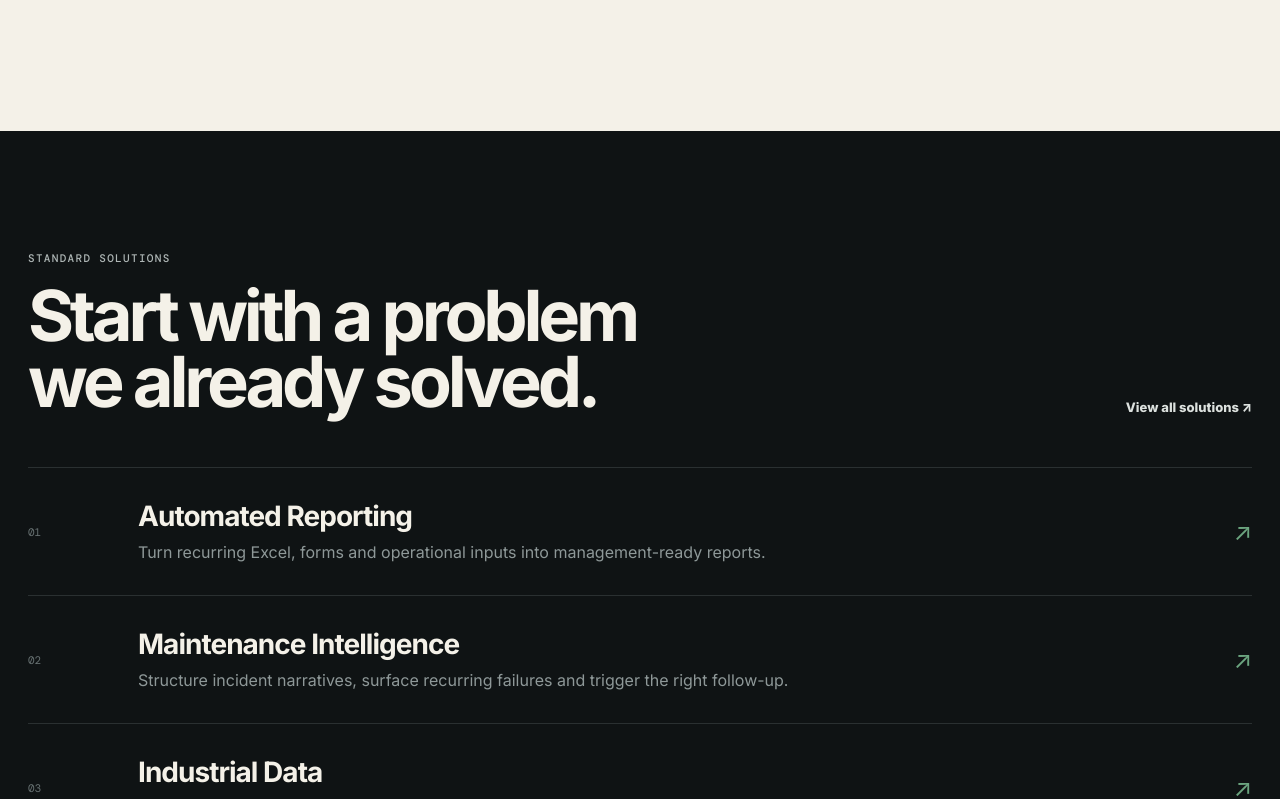
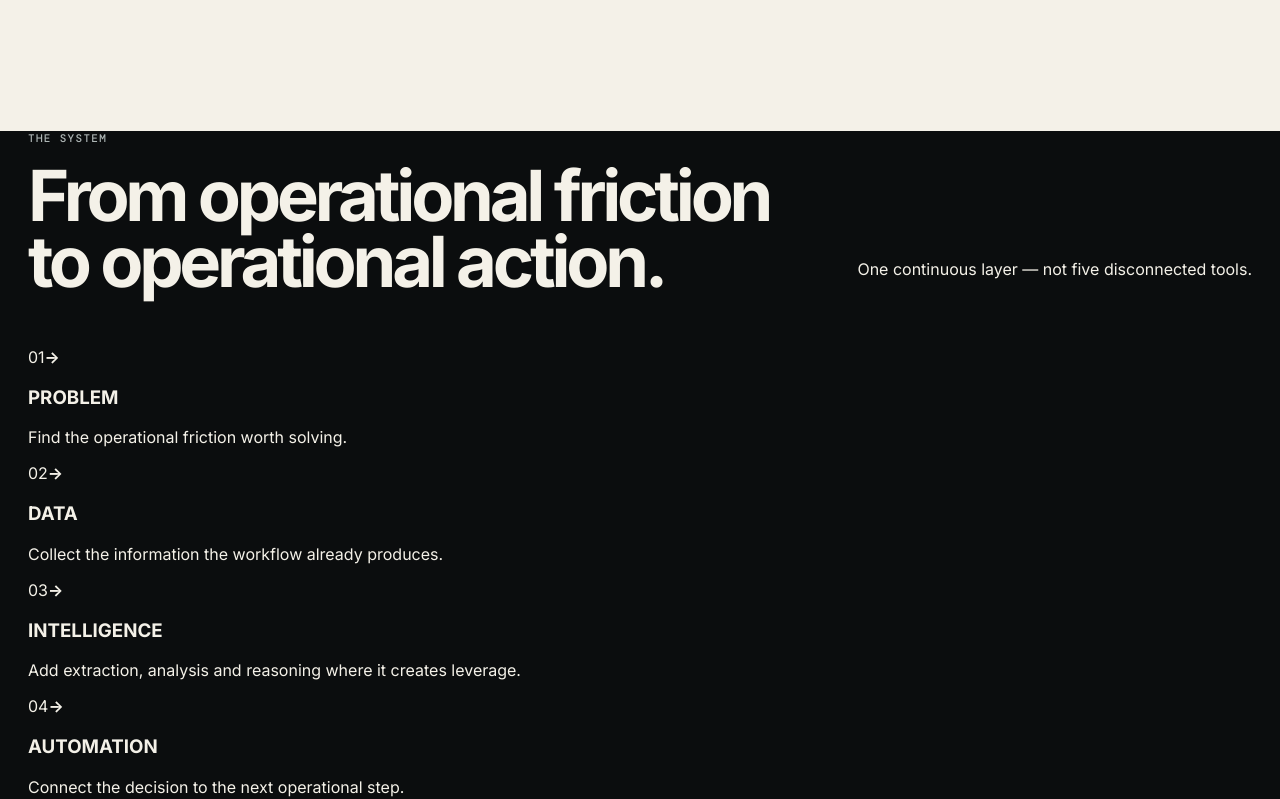
Before and after one commit to bouhounyaakoub2023-cmd/MVP, a Next.js app: page / in a window 1280 px wide. Shown: the part 1466-2265 px from the top of the page. Built offline with nearby package versions, Linux system fonts and the light colour scheme.

Commit message:
Refine corporate homepage with industrial intelligence lifecycle

```diff
--- a/app/page.tsx
+++ b/app/page.tsx
@@ -7,11 +7,18 @@ const solutions = [
   ['02', 'Maintenance Intelligence', 'Structure incident narratives, surface recurring failures and trigger the right follow-up.'],
   ['03', 'Industrial Data', 'Connect fragmented operational information into a reliable layer for analysis and action.'],
 ];
+const lifecycle = [
+  ['01', 'PROBLEM', 'Find the operational friction worth solving.'],
+  ['02', 'DATA', 'Collect the information the workflow already produces.'],
+  ['03', 'INTELLIGENCE', 'Add extraction, analysis and reasoning where it creates leverage.'],
+  ['04', 'AUTOMATION', 'Connect the decision to the next operational step.'],
+  ['05', 'ACTION', 'Put the result back into the workflow, not another dashboard.'],
+];
 
 export default function Home() {
   return <PageFrame>
     <main>
-      <div className="announcement"><span>INDUSTRIAL INTELLIGENCE</span><span>AI + DATA + AUTOMATION FOR OPERATIONS</span><span>01 / 2026</span></div>
+      <div className="announcement"><span>INDUSTRIAL INTELLIGENCE</span><span>AI + DATA + AUTOMATION FOR OPERATIONS</span><span>09 / 2026</span></div>
 
       <section className="hero hero-dark">
         <div className="container hero-grid">
@@ -37,6 +44,19 @@ export default function Home() {
         </div>
       </section>
 
+      <section className="lifecycle-section">
+        <div className="container">
+          <div className="section-head lifecycle-head"><div><div className="eyebrow inverse">The system</div><h2>From operational friction<br/>to operational <span>action.</span></h2></div><p>One continuous layer — not five disconnected tools.</p></div>
+          <div className="lifecycle-track">
+            {lifecycle.map(([n,title,desc], i) => <div className="lifecycle-step" key={n}>
+              <div className="lifecycle-top"><span>{n}</span>{i < lifecycle.length - 1 && <b>→</b>}</div>
+              <h3>{title}</h3>
+              <p>{desc}</p>
+            </div>)}
+          </div>
+        </div>
+      </section>
+
       <section className="section solutions-preview">
         <div className="container">
           <div className="section-head"><div><div className="eyebrow inverse">Standard solutions</div><h2>Start with a problem<br/>we already solved.</h2></div><Link href="/solutions" className="text-link light">View all solutions ↗</Link></div>
```
